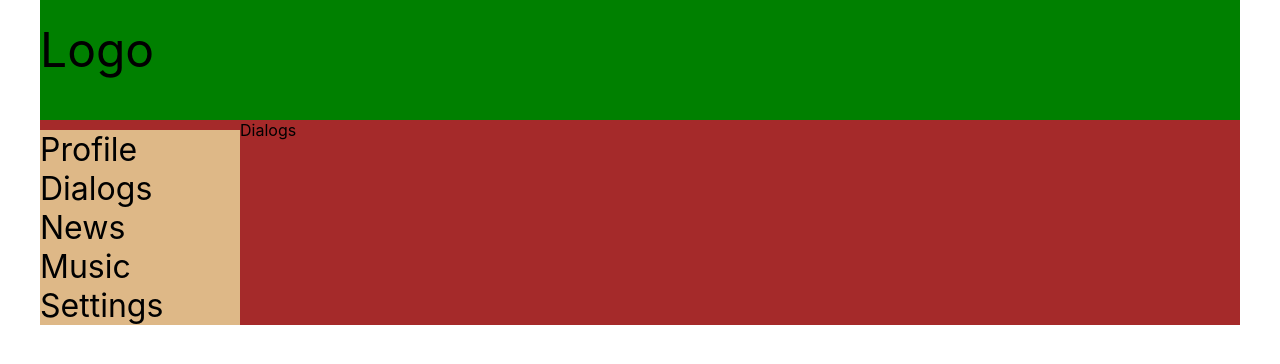
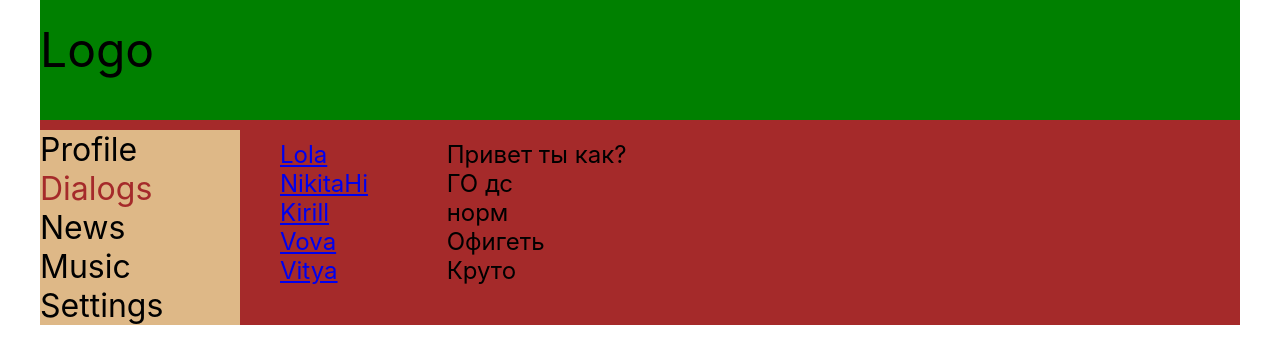
Before and after one commit to Swixs/LearnReact, a React (Create React App) app: page /Dialogs in a window 1280 px wide. Shown: the top 364 px of the page. Built offline with nearby package versions, Linux system fonts and the light colour scheme.

Commit message:
commit  5

```diff
--- /dev/null
+++ b/src/components/Dialogs/DialogItem.jsx
@@ -0,0 +1,12 @@
+import { NavLink } from "react-router-dom";
+import ClassDialogs from "./Dialogs.module.css"
+
+const DialogItem = (props) => {
+    let path = '/Dialogs' + props.id
+
+    return <div className={ClassDialogs.dialog}>
+        <NavLink to={path}>{props.name}</NavLink>
+    </div>
+}
+
+export default DialogItem
--- /dev/null
+++ b/src/components/Dialogs/DialogMessages.jsx
@@ -0,0 +1,5 @@
+const Messages = (props) => {
+    return <div className="User">{props.message}</div>
+}
+
+export default Messages
--- a/src/components/Dialogs/Dialogs.jsx
+++ b/src/components/Dialogs/Dialogs.jsx
@@ -1,10 +1,41 @@
 import React from "react";
+import ClassDialogs from "./Dialogs.module.css"
+import DialogItem from "./DialogItem";
+import Messages from "./DialogMessages";
 
 const Dialogs = () => {
+
+    let dialogs = [
+        { id: 1, name: 'Lola' },
+        { id: 2, name: 'NikitaHi' },
+        { id: 3, name: 'Kirill' },
+        { id: 4, name: 'Vova' },
+        { id: 5, name: 'Vitya' }
+    ]
+
+    let message = [
+        { id: 1, message: 'Привет ты как?' },
+        { id: 2, message: 'ГО дс' },
+        { id: 3, message: 'норм' },
+        { id: 4, message: 'Офигеть' },
+        { id: 5, message: 'Круто' },
+    ]
+
+
+    let dialogsElements = dialogs.map(d => <DialogItem name={d.name} id={d.id} />)
+
+    let messagesElements = message.map(m => <Messages message={m.message} id={m.id} />)
+
+
     return (
-        <div>
-            Dialogs
-        </div>
+        <div className={ClassDialogs.dialogs}>
+            <div className={ClassDialogs.users}>
+                {dialogsElements}
+            </div>
+            <div className={ClassDialogs.chats}>
+                {messagesElements}
+            </div>
+        </div >
     );
 }
 
--- /dev/null
+++ b/src/components/Dialogs/Dialogs.module.css
@@ -0,0 +1,20 @@
+.dialogs{
+    display: grid;
+    grid-template-columns: 2fr 10fr;
+    padding-top: 20px;
+}
+
+.users{
+    font-size: 1.5rem;
+    margin-left: 40px;
+}
+
+.chats{
+    font-size: 1.5rem;
+    margin-left: 40px;
+}
+
+.dialog{
+    text-decoration: none;
+    color: azure;
+}
--- a/src/components/Nav/Nav.jsx
+++ b/src/components/Nav/Nav.jsx
@@ -6,19 +6,19 @@ import { NavLink } from "react-router-dom";
 const Nav = () => {
   return <nav className={NavClass.nav}>
     <div>
-      <NavLink to='/Profile' className={NavClass.item}>Profile</NavLink>
+      <NavLink to='/Profile' className = { navData => navData.isActive ? NavClass.active : NavClass.item }>Profile</NavLink>
     </div>
     <div>
-      <NavLink to='/Dialogs' className={NavClass.item}>Dialogs</NavLink>
+      <NavLink to='/Dialogs' className = { navData => navData.isActive ? NavClass.active : NavClass.item }>Dialogs</NavLink>
     </div>
     <div>
-      <NavLink to='/News' className={NavClass.item}>News</NavLink>
+      <NavLink to='/News' className = { navData => navData.isActive ? NavClass.active : NavClass.item }>News</NavLink>
     </div>
     <div>
-      <NavLink to='/Music' className={NavClass.item}>Music</NavLink>
+      <NavLink to='/Music' className = { navData => navData.isActive ? NavClass.active : NavClass.item }>Music</NavLink>
     </div>
     <div>
-      <NavLink to='/Settings' className={NavClass.item}>Settings</NavLink>
+      <NavLink to='/Settings' className = { navData => navData.isActive ? NavClass.active : NavClass.item }>Settings</NavLink>
     </div>
   </nav>
 }
--- a/src/components/Nav/Nav.module.css
+++ b/src/components/Nav/Nav.module.css
@@ -12,3 +12,10 @@
     color: black;
     font-size: 2rem;
   }
+
+
+  .active{
+    color: brown;
+    text-decoration: none;
+    font-size: 2rem;
+  }
--- a/src/components/Profile/Profile-user-posts/Profile-user-posts.jsx
+++ b/src/components/Profile/Profile-user-posts/Profile-user-posts.jsx
@@ -1,15 +1,22 @@
 import React from "react";
+import classPosts from './ProfileUserPosts.module.css'
+import PostTxt from "./ProfileUsersPostText";
 
-import classPosts from './ProfileUserPosts.module.css'
 
-const ProfilePost = (props) => {
+const ProfilePost = () => {
 
+    let text = [
+        { id: 1, text: 'Hello my name Nikita', likes : '15 ♡', foto: "https://img.freepik.com/free-photo/3d-rendering-of-zoom-call-avatar_23-2149556782.jpg" },
+        { id: 2, text: 'Do you want work',likes: '3 ♡', foto: "https://png.pngtree.com/thumb_back/fh260/background/20230611/pngtree-an-avatar-in-a-dark-background-with-red-eyes-image_2914141.jpg" },
+    ]
+
+    let textElements = text.map(t => <PostTxt text={t.text} id={t.id} likes={t.likes} foto={t.foto} />)
+    // let likeElements = like.map(l => )
     return (
         <div className={classPosts.postRow}>
-            <img className={classPosts.postImg} src="https://img.freepik.com/free-photo/3d-rendering-of-zoom-call-avatar_23-2149556782.jpg"></img>
-            {props.message}
-
-            <div class={classPosts.likePost}> {props.number}</div>
+            <div className={classPosts.likePost}>
+                {textElements}
+            </div>
         </div>
     );
 }
--- a/src/components/Profile/Profile-user-posts/ProfileUserPosts.module.css
+++ b/src/components/Profile/Profile-user-posts/ProfileUserPosts.module.css
@@ -18,5 +18,5 @@
     margin-bottom: 6px;
     margin-left: 10px;
     font-size: 1.5rem;
-
+    color: bisque;
 }
--- /dev/null
+++ b/src/components/Profile/Profile-user-posts/ProfileUsersPostText.jsx
@@ -0,0 +1,16 @@
+import { NavLink } from "react-router-dom";
+import classPosts from './ProfileUserPosts.module.css'
+
+const PostTxt = (props) => {
+    let path = '/ProfilePost' + props.id
+
+    return <div className={classPosts.likepost}>
+        <div className={classPosts.postRow} >
+            <img className={classPosts.postImg} src={props.foto} />
+            <div className={classPosts.likePost}>{props.text}</div>
+            <div className={classPosts.likePost}>{props.likes}</div>
+        </div>
+    </div>
+}
+
+export default PostTxt
--- a/src/components/Profile/Profile.jsx
+++ b/src/components/Profile/Profile.jsx
@@ -1,10 +1,12 @@
 import React from "react";
 import ProfileLogo from "./Profile-user";
 import MainClass from './Profile.module.css'
-import Post from './Profile-user-posts/Profile-user-posts'
 import MainInput from "./Profile-input/Profile-input";
+import ProfilePost from "./Profile-user-posts/Profile-user-posts";
 
 const Main = () => {
+
+
     return <main className={MainClass.main}>
         <div>
             <img className={MainClass.background} src='https://img.freepik.com/free-vector/flat-design-mountain-landscape_23-2149161403.jpg'></img>
@@ -12,9 +14,7 @@ const Main = () => {
         <ProfileLogo />
         <MainInput />
         <div className="posts">
-            <Post message='Hi my name Nikita' number='15'/>
-
-            <Post message='Hi my name Maxim' number='1' />
+            <ProfilePost />
         </div>
     </main>
 }
```
